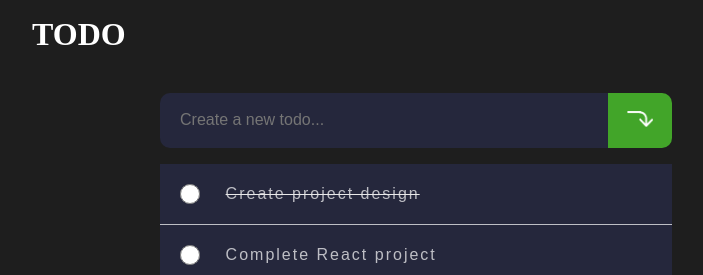
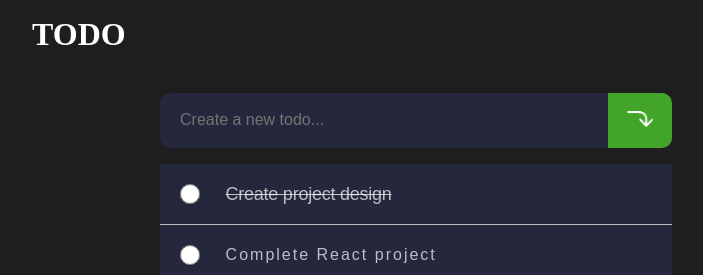
Before and after one commit to rizvan555/todo-app, a React (Create React App) app: page / in a window 1280 px wide. Shown: the top 275 px of the page, without its empty margins (32-735 px from the left). Built offline with nearby package versions, Linux system fonts and the light colour scheme; the HTML template or start-up script is replaced by a standard one.

Commit message:
new function for decrement counts

```diff
--- a/src/App.tsx
+++ b/src/App.tsx
@@ -36,7 +36,7 @@ function App() {
   ]);
 
   const [todo, setTodo] = useState('');
-  const [addCount, setAddCount] = useState(5);
+  const [addCount, setAddCount] = useState<number>(5);
 
   const deleteTodos = () => {
     const newTodoList = todoList.filter((todo) => !todo.completed);
@@ -70,6 +70,7 @@ function App() {
       }
     });
     setTodoList(newTodoList);
+    setAddCount(addCount - 1);
   };
 
   return (
--- a/src/index.css
+++ b/src/index.css
@@ -58,14 +58,18 @@ body main .todo-list ul li {
   letter-spacing: 2px;
   border-bottom: 1px solid rgba(255, 255, 255, 0.7);
 }
-.completed {
-  text-decoration: line-through #e9e9e9;
+body main .todo-list ul li.completed {
+  font-weight: 400;
+  font-size: 18px;
+  line-height: 18px;
+  letter-spacing: -0.25px;
+  text-decoration-line: line-through;
 }
-
 body main .todo-list ul li input {
   width: 20px;
   height: 20px;
   margin-right: 2vw;
+  cursor: pointer;
 }
 body .result {
   display: flex;
@@ -87,5 +91,8 @@ body .result .items-box p {
   color: #ff0000;
   font-weight: 600;
 }
+body .result .order-box p {
+  cursor: pointer;
+}
 
 /*# sourceMappingURL=index.css.map */
--- a/src/sass/style.scss
+++ b/src/sass/style.scss
@@ -66,6 +66,7 @@ body {
             width: 20px;
             height: 20px;
             margin-right: 2vw;
+            cursor: pointer;
           }
         }
       }
@@ -85,11 +86,15 @@ body {
 
     .items-box {
       display: flex;
+
       gap: 1vw;
       p {
         color: #ff0000;
         font-weight: 600;
       }
     }
+    .order-box p {
+      cursor: pointer;
+    }
   }
 }
```
Also changed, not shown: 1 other file (tests, documents, lock files or other folders).
